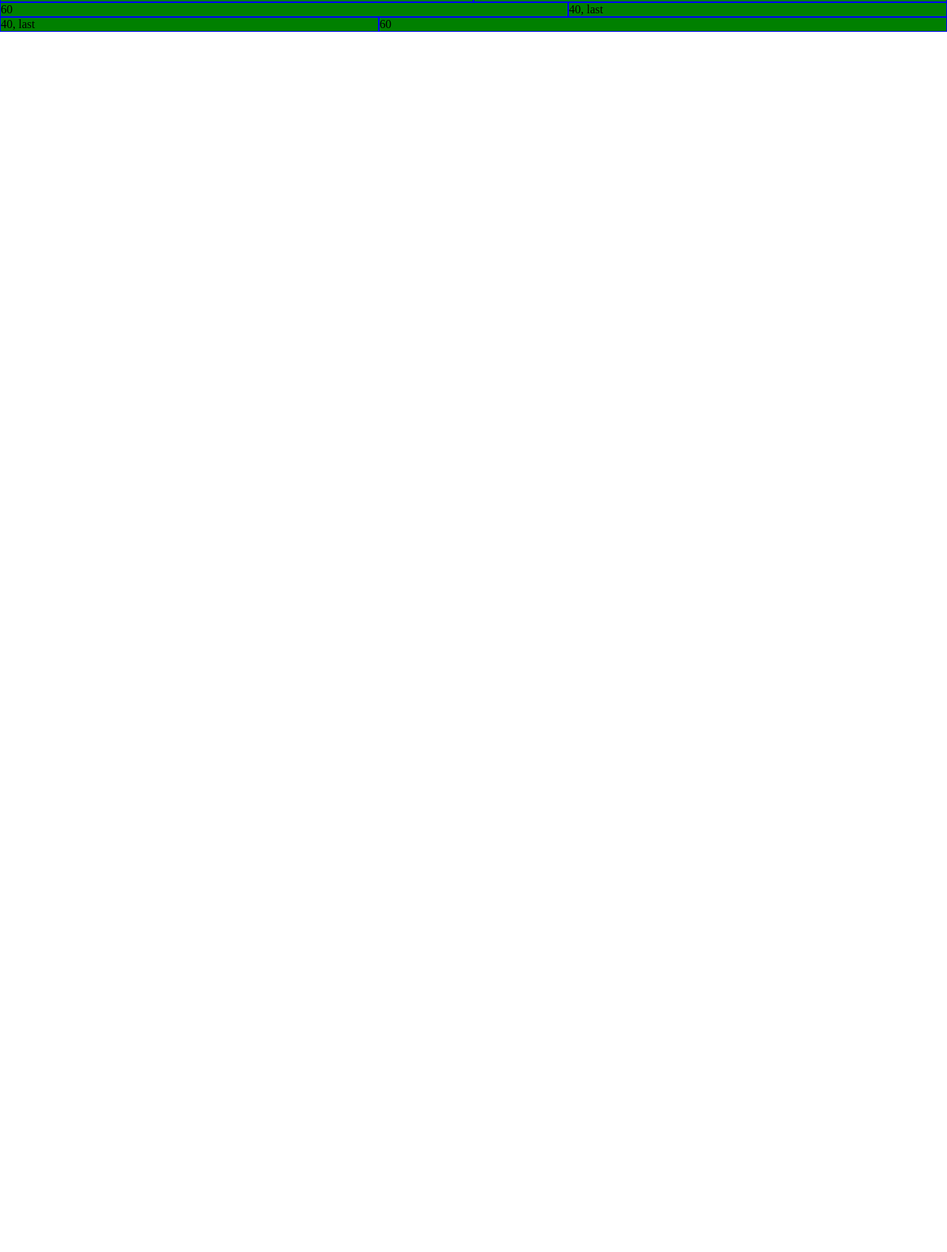
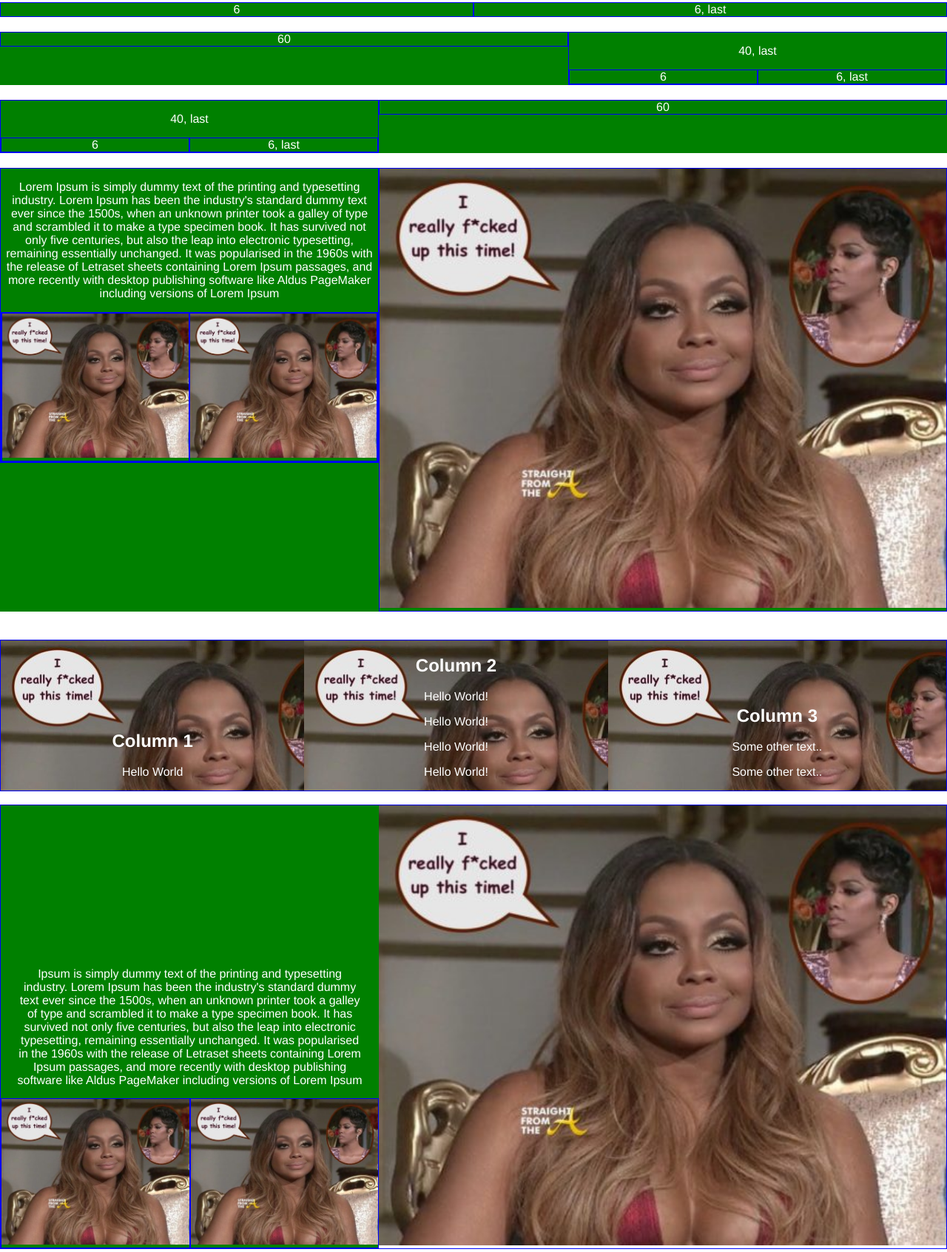
Before and after one commit to ebn646/responsive-css-push-pull, a plain HTML site: page index.html in a window 1280 px wide. Shown: the part 37-1730 px from the top of the page at 74% size. Before the commit the page ends 800 px from the top, so only its background shows below. Drawn offline with Linux system fonts and the light colour scheme.

Commit message:
text centering

```diff
--- a/index.html
+++ b/index.html
@@ -8,6 +8,11 @@
       margin:0;
       padding:0;
       box-sizing: border-box;
+      text-align: center;
+      color:white;
+      font-family: "Helvetica Neue", Helvetica, Roboto, Arial, sans-serif;
+      -webkit-font-smoothing: antialiased;
+      -moz-osx-font-smoothing: grayscale;
     }
 
     *,*::before,*::after{
@@ -16,6 +21,10 @@
     .row{
       background:green;
       margin:auto;
+      margin-bottom: 20px;
+      max-height: 750px;
+      overflow: hidden;
+      position: relative;
     }
     .row::before{
       display:table;
@@ -26,6 +35,10 @@
       content:' ';
       clear:both;
     }
+
+    .row .row{
+      margin-bottom: 0;
+    }
     .columns{
       position:relative;
       padding-right: 0;
@@ -33,6 +46,7 @@
       float: left;
       width:100%;
       border:1px solid blue;
+      overflow: hidden;
     }
     .columns:last-child:not(:first-child){
       float:right;
@@ -43,6 +57,10 @@
     }
     .col-push-50{
       border:1px solid red;
+    }
+
+    .two-up{
+      width:50%;
     }
 
     @media screen and (min-width:480px){
@@ -68,7 +86,9 @@
       .col-pull-50{
         left:-50%;
       }
+
 /**/
+
       .col-60{
         width:60%;
       }
@@ -80,6 +100,44 @@
       .col-pull-60{
         left:-60%;
       }
+    }
+
+/**/
+
+    .col-container {
+        display: table;
+        width: 100%;
+        border:1px solid blue;
+    }
+    .col-container-60 {
+          display: table-cell;
+        width: 60%;
+        border:1px solid blue;
+    }
+    .col-container-40 {
+        display: table-cell;
+        width: 40%;
+        border:1px solid yellow;
+    }
+    .col {
+        display: table-cell;
+        padding: 0;
+        overflow: hidden;
+    }
+    .col,.col-container>div{
+        /*display: table-cell;*/
+        vertical-align: bottom;
+    }
+    img{
+      width: 100%;
+      height: auto;
+    }
+
+    @media only screen and (max-width: 600px) {
+        .col {
+            display: block;
+            width: 100%;
+        }
     }
     </style>
   </head>
@@ -97,12 +155,114 @@
     <!--  -->
     <div class="row display">
       <div class="col-60 columns">60</div>
-      <div class="col-40 columns">40, last</div>
+      <div class="col-40 columns">
+        <p>40, last</p>
+        <div class="row display">
+          <div class="two-up columns">6</div>
+          <div class="two-up columns">6, last</div>
+        </div>
+      </div>
     </div>
     <!--  -->
     <div class="row display">
       <div class="col-60 col-push-40 columns">60</div>
-      <div class="col-40 col-pull-60 columns">40, last</div>
+      <div class="col-40 col-pull-60 columns">
+        <p>40, last</p>
+        <div class="row display">
+          <div class="two-up columns">6</div>
+          <div class="two-up columns">6, last</div>
+        </div>
+      </div>
     </div>
+    <!--  -->
+    <div class="row display">
+      <div class="col-60 col-push-40 columns">
+        <img src="Phaedra.jpg" alt="">
+      </div>
+      <div class="col-40 col-pull-60 columns" style="height:50%">
+        <p>
+          Lorem Ipsum is simply dummy text of the printing and typesetting industry. Lorem Ipsum has been the industry's standard dummy text ever since the 1500s, when an unknown printer took a galley of type and scrambled it to make a type specimen book. It has survived not only five centuries, but also the leap into electronic typesetting, remaining essentially unchanged. It was popularised in the 1960s with the release of Letraset sheets containing Lorem Ipsum passages, and more recently with desktop publishing software like Aldus PageMaker including versions of Lorem Ipsum
+        </p>
+        <div class="row display">
+          <div class="col-container">
+            <div class="two-up columns">
+              <img src="Phaedra.jpg" alt="">
+            </div>
+            <div class="two-up columns">
+                <img src="Phaedra.jpg" alt="">
+            </div>
+          </div>
+
+        </div>
+      </div>
+    </div>
+    <!--  -->
+    <br/>
+    <div class="col-container">
+    <div class="col" style="background-image:url(Phaedra.jpg)">
+      <h2>Column 1</h2>
+      <p>Hello World</p>
+    </div>
+
+    <div class="col" style="background-image:url(Phaedra.jpg)">
+      <h2>Column 2</h2>
+      <p>Hello World!</p>
+      <p>Hello World!</p>
+      <p>Hello World!</p>
+      <p>Hello World!</p>
+    </div>
+
+    <div class="col" style="background-image:url(Phaedra.jpg)">
+      <h2>Column 3</h2>
+      <p>Some other text..</p>
+      <p>Some other text..</p>
+    </div>
+  </div>
+  <!--  Row two -->
+  <br/>
+  <div class="col-container">
+    <div class="col" style="width:40%;position:relative;height:100%;">
+    <div class="row" style="margin-bottom:0;position:absolute;top:0;width:100%;height:100%;display:table;">
+      <p style="padding:0 20px;display:table-cell;vertical-align:middle">
+         Ipsum is simply dummy text of the printing and typesetting industry. Lorem Ipsum has been the industry's standard dummy text ever since the 1500s, when an unknown printer took a galley of type and scrambled it to make a type specimen book. It has survived not only five centuries, but also the leap into electronic typesetting, remaining essentially unchanged. It was popularised in the 1960s with the release of Letraset sheets containing Lorem Ipsum passages, and more recently with desktop publishing software like Aldus PageMaker including versions of Lorem Ipsum
+      </p>
+    </div>
+    <div class="row" style="margin-bottom:0">
+      <div class="two-up columns">
+        <img src="Phaedra.jpg" alt="">
+      </div>
+      <div class="two-up columns">
+          <img src="Phaedra.jpg" alt="">
+      </div>
+    </div>
+
+  </div>
+
+  <div class="col" style="width:60%">
+    <img src="Phaedra.jpg" alt="">
+  </div>
+</div>
+  <br/>
+  <!--  two col container-->
+  <div class="row">
+    <div class="col-container">
+      <div class="col-container-40 columns">
+        <div class="col">
+            <p>
+               Ipsum is simply dummy text of the printing and typesetting industry. Lorem Ipsum has been the industry's standard dummy text ever since the 1500s, when an unknown printer took a galley of type and scrambled it to make a type specimen book. It has survived not only five centuries, but also the leap into electronic typesetting, remaining essentially unchanged. It was popularised in the 1960s with the release of Letraset sheets containing Lorem Ipsum passages, and more recently with desktop publishing software like Aldus PageMaker including versions of Lorem Ipsum
+            </p>
+            <div class="col">
+              <img src="Phaedra.jpg" alt="">
+            </div>
+            <div class="col">
+              <img src="Phaedra.jpg" alt="">
+            </div>
+        </div>
+      </div>
+      <div class="col-container-60 columns">
+        <img src="Phaedra.jpg" alt="">
+      </div>
+    </div>
+  </div>
   </body>
 </html>
```
Also changed, not shown: Phaedra.jpg (added).
